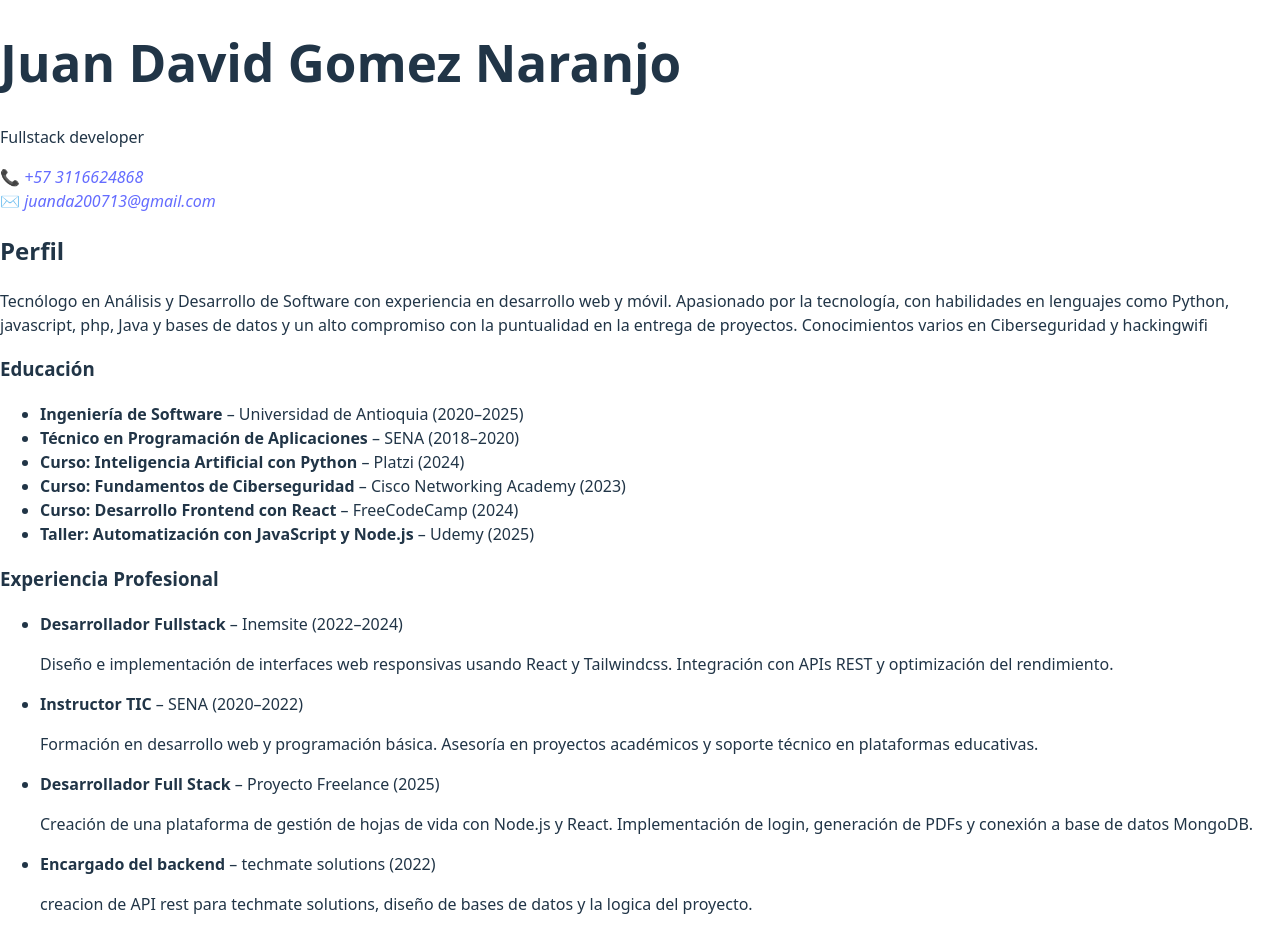
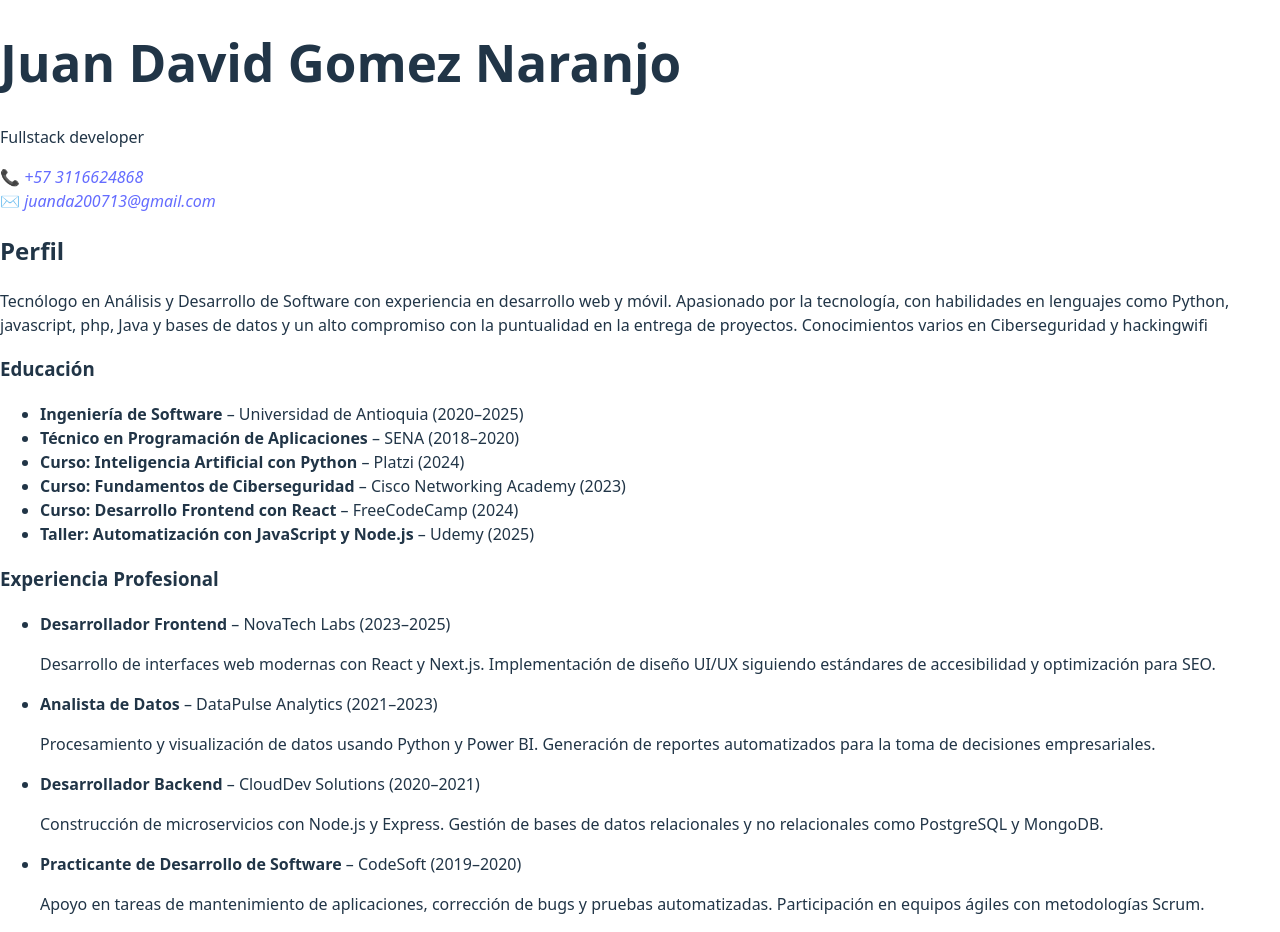
Before and after one commit to miguelucho425526/cv-react, a React (Vite) app: page / in a window 1280 px wide. Built offline with nearby package versions, Linux system fonts and the light colour scheme.

Commit message:
tercer commit experiencia

```diff
--- a/src/Components/Experiencia.jsx
+++ b/src/Components/Experiencia.jsx
@@ -4,20 +4,20 @@ export default function Experiencia() {
       <h3>Experiencia Profesional</h3>
       <ul>
         <li>
-          <strong>Desarrollador Fullstack</strong> – Inemsite (2022–2024)
-          <p>Diseño e implementación de interfaces web responsivas usando React y Tailwindcss. Integración con APIs REST y optimización del rendimiento.</p>
+          <strong>Desarrollador Frontend</strong> – NovaTech Labs (2023–2025)
+          <p>Desarrollo de interfaces web modernas con React y Next.js. Implementación de diseño UI/UX siguiendo estándares de accesibilidad y optimización para SEO.</p>
         </li>
         <li>
-          <strong>Instructor TIC</strong> – SENA (2020–2022)
-          <p>Formación en desarrollo web y programación básica. Asesoría en proyectos académicos y soporte técnico en plataformas educativas.</p>
+          <strong>Analista de Datos</strong> – DataPulse Analytics (2021–2023)
+          <p>Procesamiento y visualización de datos usando Python y Power BI. Generación de reportes automatizados para la toma de decisiones empresariales.</p>
         </li>
         <li>
-          <strong>Desarrollador Full Stack</strong> – Proyecto Freelance (2025)
-          <p>Creación de una plataforma de gestión de hojas de vida con Node.js y React. Implementación de login, generación de PDFs y conexión a base de datos MongoDB.</p>
+          <strong>Desarrollador Backend</strong> – CloudDev Solutions (2020–2021)
+          <p>Construcción de microservicios con Node.js y Express. Gestión de bases de datos relacionales y no relacionales como PostgreSQL y MongoDB.</p>
         </li>
         <li>
-          <strong>Encargado del backend</strong> – techmate solutions (2022)
-          <p>creacion de API rest para techmate solutions, diseño de bases de datos y la logica del proyecto.</p>
+          <strong>Practicante de Desarrollo de Software</strong> – CodeSoft (2019–2020)
+          <p>Apoyo en tareas de mantenimiento de aplicaciones, corrección de bugs y pruebas automatizadas. Participación en equipos ágiles con metodologías Scrum.</p>
         </li>
       </ul>
     </section>
```
